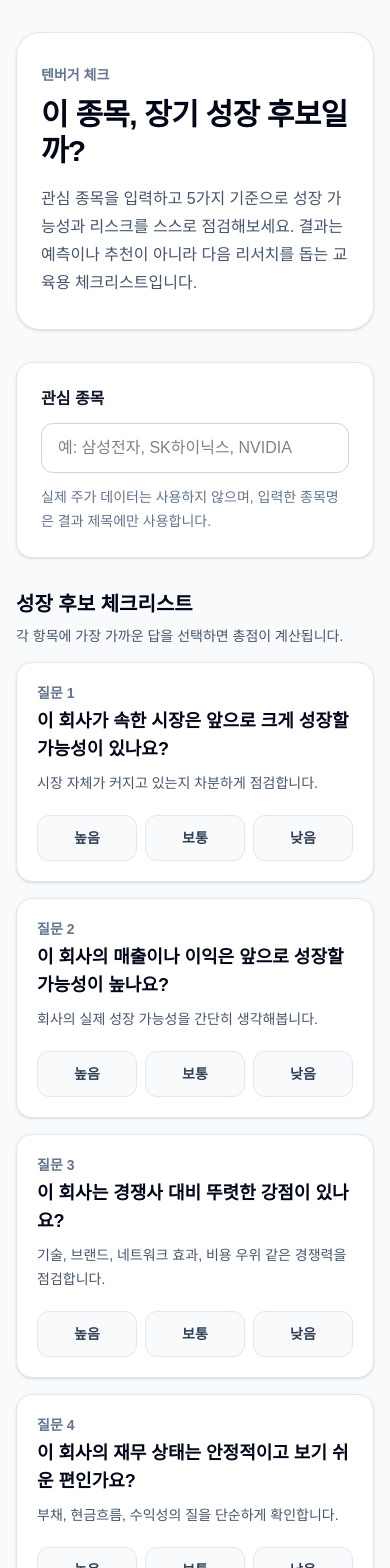
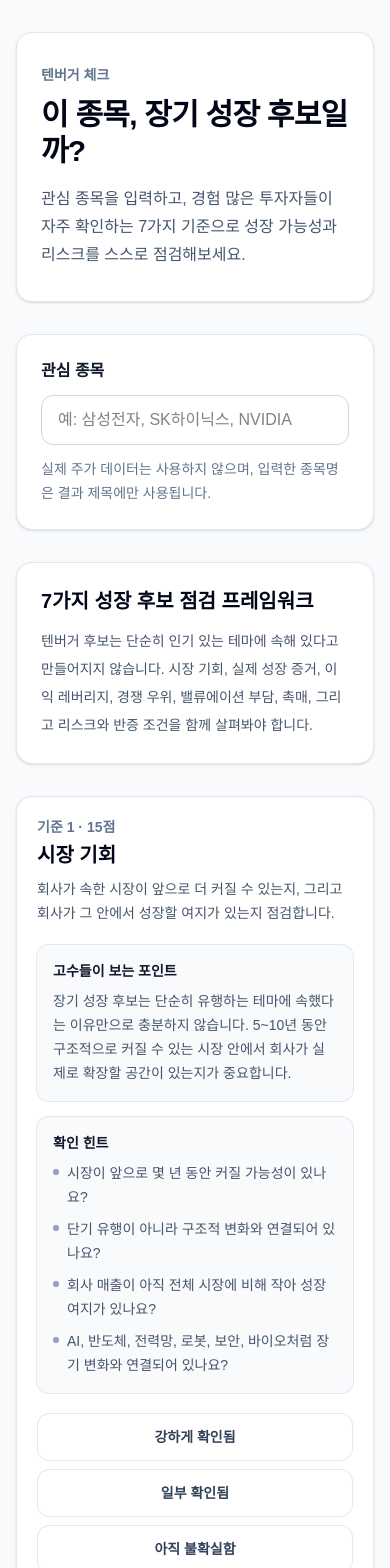
Before and after one commit to westtrain/tenbagger-check, a Next.js app: page / in a window 390 px wide. Shown: the top 1568 px of the page. Built offline with nearby package versions, Linux system fonts and the light colour scheme.

Commit message:
Upgrade app to advanced tenbagger framework

```diff
--- a/app/page.tsx
+++ b/app/page.tsx
@@ -2,81 +2,186 @@
 
 import { useMemo, useState } from "react";
 
-type ChoiceValue = "high" | "medium" | "low";
+type AnswerKey = "strong" | "partial" | "unclear" | "low" | "normal" | "high";
 
-type Question = {
+type ChecklistOption = {
+  key: AnswerKey;
+  label: string;
+  score: number;
+};
+
+type ChecklistCard = {
   id: string;
   title: string;
+  weight: number;
   description: string;
-  choices: {
-    label: string;
-    value: ChoiceValue;
-    score: number;
-  }[];
+  expertPoint: string;
+  hints: string[];
+  options: ChecklistOption[];
+  researchSuggestion: string;
 };
 
-const questions: Question[] = [
+const standardOptions = (fullScore: number): ChecklistOption[] => [
+  { key: "strong", label: "강하게 확인됨", score: fullScore },
+  { key: "partial", label: "일부 확인됨", score: Math.ceil(fullScore / 2) },
+  { key: "unclear", label: "아직 불확실함", score: 0 },
+];
+
+const checklistCards: ChecklistCard[] = [
   {
-    id: "marketGrowth",
-    title: "이 회사가 속한 시장은 앞으로 크게 성장할 가능성이 있나요?",
-    description: "시장 자체가 커지고 있는지 차분하게 점검합니다.",
-    choices: [
-      { label: "높음", value: "high", score: 20 },
-      { label: "보통", value: "medium", score: 10 },
-      { label: "낮음", value: "low", score: 0 },
+    id: "marketOpportunity",
+    title: "시장 기회",
+    weight: 15,
+    description:
+      "회사가 속한 시장이 앞으로 더 커질 수 있는지, 그리고 회사가 그 안에서 성장할 여지가 있는지 점검합니다.",
+    expertPoint:
+      "장기 성장 후보는 단순히 유행하는 테마에 속했다는 이유만으로 충분하지 않습니다. 5~10년 동안 구조적으로 커질 수 있는 시장 안에서 회사가 실제로 확장할 공간이 있는지가 중요합니다.",
+    hints: [
+      "시장이 앞으로 몇 년 동안 커질 가능성이 있나요?",
+      "단기 유행이 아니라 구조적 변화와 연결되어 있나요?",
+      "회사 매출이 아직 전체 시장에 비해 작아 성장 여지가 있나요?",
+      "AI, 반도체, 전력망, 로봇, 보안, 바이오처럼 장기 변화와 연결되어 있나요?",
     ],
+    options: standardOptions(15),
+    researchSuggestion:
+      "시장 규모, 장기 성장률, 산업 리포트, 주요 수요처를 추가로 확인해보세요.",
   },
   {
-    id: "companyGrowth",
-    title: "이 회사의 매출이나 이익은 앞으로 성장할 가능성이 높나요?",
-    description: "회사의 실제 성장 가능성을 간단히 생각해봅니다.",
-    choices: [
-      { label: "높음", value: "high", score: 20 },
-      { label: "보통", value: "medium", score: 10 },
-      { label: "낮음", value: "low", score: 0 },
+    id: "growthEvidence",
+    title: "성장 증거",
+    weight: 20,
+    description:
+      "좋은 이야기만 있는지, 실제 숫자와 사건으로 성장 근거가 확인되는지 살펴봅니다.",
+    expertPoint:
+      "성장주는 스토리만으로는 부족합니다. 매출, 수주, 고객 수, 신제품, 해외 진출처럼 확인 가능한 증거가 함께 있어야 합니다.",
+    hints: [
+      "최근 매출이 꾸준히 증가하고 있나요?",
+      "신규 고객이나 대형 계약이 확인되나요?",
+      "수주잔고나 판매량 증가가 보이나요?",
+      "신제품이나 신사업이 실제 매출로 이어지고 있나요?",
     ],
+    options: standardOptions(20),
+    researchSuggestion:
+      "최근 매출 추이, 수주잔고, 신규 고객, 실적 발표 자료를 확인해보세요.",
+  },
+  {
+    id: "profitLeverage",
+    title: "이익 레버리지",
+    weight: 15,
+    description:
+      "매출이 늘어날 때 이익이 더 빠르게 늘어날 수 있는 사업 구조인지 점검합니다.",
+    expertPoint:
+      "큰 폭의 장기 성장은 매출 증가만으로는 부족한 경우가 많습니다. 매출이 늘수록 영업이익률도 함께 좋아지는 구조가 중요합니다.",
+    hints: [
+      "매출 증가와 함께 영업이익률이 개선되고 있나요?",
+      "고정비 부담이 줄면 이익률이 좋아질 수 있나요?",
+      "규모의 경제가 작동하는 사업인가요?",
+      "가격 결정력이나 원가 절감 여지가 있나요?",
+    ],
+    options: standardOptions(15),
+    researchSuggestion:
+      "영업이익률 변화, 원가 구조, 고정비 비중, 가격 결정력을 확인해보세요.",
   },
   {
     id: "competitiveAdvantage",
-    title: "이 회사는 경쟁사 대비 뚜렷한 강점이 있나요?",
-    description: "기술, 브랜드, 네트워크 효과, 비용 우위 같은 경쟁력을 점검합니다.",
-    choices: [
-      { label: "높음", value: "high", score: 20 },
-      { label: "보통", value: "medium", score: 10 },
-      { label: "낮음", value: "low", score: 0 },
+    title: "경쟁 우위",
+    weight: 15,
+    description:
+      "경쟁사가 쉽게 따라오기 어려운 강점이 있는지 확인합니다.",
+    expertPoint:
+      "좋은 산업에 있다고 해서 모든 회사가 같은 성과를 내지는 않습니다. 시간이 지나도 유지될 수 있는 기술, 브랜드, 비용, 고객 관계 같은 우위가 필요합니다.",
+    hints: [
+      "기술 장벽이나 특허가 있나요?",
+      "고객이 쉽게 다른 회사로 옮기기 어려운가요?",
+      "브랜드, 원가 경쟁력, 점유율 우위가 있나요?",
+      "공급망에서 중요한 위치를 차지하고 있나요?",
     ],
+    options: standardOptions(15),
+    researchSuggestion:
+      "경쟁사 비교, 기술 장벽, 고객 고착도, 시장 점유율을 확인해보세요.",
   },
   {
-    id: "financialQuality",
-    title: "이 회사의 재무 상태는 안정적이고 보기 쉬운 편인가요?",
-    description: "부채, 현금흐름, 수익성의 질을 단순하게 확인합니다.",
-    choices: [
-      { label: "높음", value: "high", score: 20 },
-      { label: "보통", value: "medium", score: 10 },
-      { label: "낮음", value: "low", score: 0 },
+    id: "valuationRisk",
+    title: "밸류에이션 부담",
+    weight: 15,
+    description:
+      "좋은 회사라도 이미 너무 비싸게 평가되어 있다면 투자 성과가 낮아질 수 있습니다.",
+    expertPoint:
+      "좋은 회사와 좋은 진입 조건은 다릅니다. 시장의 기대가 현재 가격에 얼마나 반영되어 있는지 차분히 확인해야 합니다.",
+    hints: [
+      "최근 주가가 이미 크게 올랐나요?",
+      "PER, PSR, PBR 같은 지표가 과거보다 높아졌나요?",
+      "동종 업계와 비교해 과도하게 비싸 보이나요?",
+      "실적이 조금만 흔들려도 하락 위험이 커질 수 있나요?",
     ],
+    options: [
+      { key: "low", label: "부담 낮음", score: 15 },
+      { key: "normal", label: "보통", score: 8 },
+      { key: "high", label: "부담 높음", score: 0 },
+    ],
+    researchSuggestion:
+      "현재 밸류에이션, 과거 평균, 동종 업계 비교, 기대감 반영 정도를 확인해보세요.",
   },
   {
-    id: "entryRisk",
-    title: "현재 가격에 이미 기대감이 많이 반영되어 있다고 보나요?",
-    description: "좋은 회사라도 너무 비싸게 접근하면 장기 수익률이 낮아질 수 있습니다.",
-    choices: [
-      { label: "낮음", value: "low", score: 20 },
-      { label: "보통", value: "medium", score: 10 },
-      { label: "높음", value: "high", score: 0 },
+    id: "catalysts",
+    title: "촉매",
+    weight: 10,
+    description:
+      "시장이 회사를 다시 평가하게 만들 수 있는 구체적 사건이 있는지 봅니다.",
+    expertPoint:
+      "좋은 회사라도 시장이 알아보지 못하면 오랜 시간이 필요할 수 있습니다. 신제품, 대형 고객, 실적 전환 같은 촉매는 투자 아이디어를 더 구체적으로 만들어 줍니다.",
+    hints: [
+      "신제품 출시가 예정되어 있나요?",
+      "대형 고객 확보 가능성이 있나요?",
+      "흑자 전환이나 이익 급증 가능성이 있나요?",
+      "산업 사이클 회복이나 공급 부족 흐름이 있나요?",
     ],
+    options: standardOptions(10),
+    researchSuggestion:
+      "신제품 일정, 실적 변곡점, 대형 고객, 산업 사이클 회복 가능성을 확인해보세요.",
+  },
+  {
+    id: "riskCheck",
+    title: "리스크와 반증 조건",
+    weight: 10,
+    description:
+      "내 생각이 틀렸다고 판단해야 할 신호가 무엇인지 미리 정리합니다.",
+    expertPoint:
+      "좋은 분석은 장점만 보는 것이 아닙니다. 어떤 일이 생기면 투자 아이디어가 약해지는지 미리 정해두는 과정이 중요합니다.",
+    hints: [
+      "매출 성장 둔화가 나타나면 어떻게 판단할 건가요?",
+      "마진이 악화되면 아이디어가 약해지나요?",
+      "주요 고객 이탈 가능성은 없나요?",
+      "경쟁 심화나 기술 변화 위험은 없나요?",
+      "내 생각이 틀렸다는 경고 신호를 명확히 말할 수 있나요?",
+    ],
+    options: [
+      { key: "strong", label: "리스크를 명확히 이해함", score: 10 },
+      { key: "partial", label: "일부만 이해함", score: 5 },
+      { key: "unclear", label: "거의 점검하지 못함", score: 0 },
+    ],
+    researchSuggestion:
+      "아이디어가 틀렸다고 볼 수 있는 경고 신호를 먼저 정리해보세요.",
   },
 ];
 
 const disclaimer =
-  "이 서비스는 투자 추천이 아닙니다. 제공하는 점수와 해석은 사용자의 자기 점검을 돕기 위한 참고 정보입니다. 모든 투자 판단과 책임은 투자자 본인에게 있습니다.";
+  "이 서비스는 투자 추천이 아닙니다. 제공되는 점수와 해석은 사용자의 자기 점검을 돕기 위한 참고 정보입니다. 모든 투자 판단과 책임은 사용자 본인에게 있습니다.";
 
-function getResult(score: number) {
+const noDataNotices = [
+  "실시간 주가 데이터를 사용하지 않습니다.",
+  "재무제표를 자동 분석하지 않습니다.",
+  "AI 분석이나 외부 주식 API를 사용하지 않습니다.",
+  "미래 수익률을 예측하지 않습니다.",
+  "점수는 사용자의 자기 평가에만 기반합니다.",
+];
+
+function getScoreResult(score: number) {
   if (score >= 80) {
     return {
       label: "강한 검토 후보",
       interpretation:
-        "성장성, 경쟁력, 재무 안정성 측면에서 긍정적인 응답이 많습니다. 다만 높은 점수도 투자 추천은 아니며, 추가 조사할 만한 후보라는 뜻에 가깝습니다.",
+        "여러 핵심 기준에서 긍정적인 답변이 많습니다. 다만 이 결과는 예측이나 권유가 아니며, 더 깊은 자료 확인이 필요한 후보라는 뜻에 가깝습니다.",
     };
   }
 
@@ -84,7 +189,7 @@ function getResult(score: number) {
     return {
       label: "관심 후보",
       interpretation:
-        "일부 긍정적인 요소가 있지만 아직 확인해야 할 부분이 남아 있습니다. 실제 판단 전에는 재무 지표, 산업 전망, 가격 부담을 더 점검해야 합니다.",
+        "일부 매력적인 요소가 있지만 아직 확인해야 할 부분이 남아 있습니다. 약한 영역을 중심으로 추가 조사를 진행하는 것이 좋습니다.",
     };
   }
 
@@ -92,66 +197,64 @@ function getResult(score: number) {
     return {
       label: "추가 근거 필요",
       interpretation:
-        "장기 성장 후보로 보기에는 근거가 충분하지 않을 수 있습니다. 성장성이나 경쟁 우위가 분명한지 더 신중하게 확인해보는 편이 좋습니다.",
+        "아이디어는 흥미로울 수 있지만 현재 답변만으로는 근거가 충분하지 않습니다. 테마나 최근 분위기만으로 판단하지 않도록 주의가 필요합니다.",
     };
   }
 
   return {
     label: "신중 검토 필요",
     interpretation:
-      "현재 응답만 기준으로는 장기 성장 후보로 보기 어렵습니다. 관심을 유지하더라도 판단 전에 더 많은 근거가 필요합니다.",
+      "현재 답변 기준으로는 장기 성장 후보로 보기 어렵습니다. 관심을 유지하더라도 더 많은 근거와 리스크 점검이 필요합니다.",
   };
 }
 
 export default function Home() {
   const [stockName, setStockName] = useState("");
-  const [answers, setAnswers] = useState<Record<string, ChoiceValue>>({});
+  const [answers, setAnswers] = useState<Record<string, AnswerKey>>({});
 
-  const selectedChoices = useMemo(
-    () =>
-      questions
-        .map((question) =>
-          question.choices.find((choice) => choice.value === answers[question.id]),
-        )
-        .filter((choice) => choice !== undefined),
-    [answers],
+  const answeredCards = checklistCards
+    .map((card) => {
+      const selectedKey = answers[card.id];
+      const selectedOption = card.options.find((option) => option.key === selectedKey);
+
+      return selectedOption ? { card, selectedOption } : undefined;
+    })
+    .filter((answer): answer is { card: ChecklistCard; selectedOption: ChecklistOption } =>
+      Boolean(answer),
+    );
+
+  const score = useMemo(
+    () => answeredCards.reduce((total, answer) => total + answer.selectedOption.score, 0),
+    [answeredCards],
   );
 
-  const score = selectedChoices.reduce((total, choice) => total + choice.score, 0);
-  const isComplete = stockName.trim().length > 0 && selectedChoices.length === questions.length;
-  const result = getResult(score);
+  const isComplete =
+    stockName.trim().length > 0 && answeredCards.length === checklistCards.length;
+  const result = getScoreResult(score);
 
-  const strengths = questions
-    .filter((question) => {
-      const selectedChoice = question.choices.find(
-        (choice) => choice.value === answers[question.id],
-      );
+  const strongestAreas = answeredCards
+    .filter(({ card, selectedOption }) => selectedOption.score / card.weight >= 0.8)
+    .map(({ card }) => card.title);
 
-      return selectedChoice && selectedChoice.score >= 20;
-    })
-    .map((question) => question.title);
+  const weakestAreas = answeredCards
+    .filter(({ card, selectedOption }) => selectedOption.score / card.weight <= 0.5)
+    .map(({ card }) => card.title);
 
-  const cautions = questions
-    .filter((question) => {
-      const selectedChoice = question.choices.find(
-        (choice) => choice.value === answers[question.id],
-      );
-
-      return selectedChoice && selectedChoice.score <= 10;
-    })
-    .map((question) => question.title);
+  const researchSuggestions = checklistCards
+    .filter((card) => weakestAreas.includes(card.title))
+    .map((card) => card.researchSuggestion);
 
   return (
     <main className="min-h-screen bg-slate-50 px-4 py-8 text-slate-950 sm:px-6 lg:px-8">
       <div className="mx-auto flex w-full max-w-5xl flex-col gap-8">
-        <header className="rounded-3xl border border-slate-200 bg-white px-6 py-8 shadow-sm sm:px-8">
+        <header className="rounded-2xl border border-slate-200 bg-white px-6 py-8 shadow-sm sm:px-8">
           <p className="text-sm font-semibold text-slate-500">텐버거 체크</p>
           <h1 className="mt-3 max-w-3xl text-3xl font-bold tracking-tight text-slate-950 sm:text-5xl">
             이 종목, 장기 성장 후보일까?
           </h1>
           <p className="mt-4 max-w-3xl text-base leading-7 text-slate-600 sm:text-lg">
-            관심 종목을 입력하고 5가지 기준으로 성장 가능성과 리스크를 스스로 점검해보세요.
-            결과는 예측이나 추천이 아니라 다음 리서치를 돕는 교육용 체크리스트입니다.
+            관심 종목을 입력하고, 경험 많은 투자자들이 자주 확인하는 7가지 기준으로
+            성장 가능성과 리스크를 스스로 점검해보세요.
           </p>
         </header>
 
@@ -168,56 +271,79 @@ export default function Home() {
             className="mt-3 w-full rounded-xl border border-slate-300 bg-white px-4 py-3 text-base outline-none transition focus:border-slate-700 focus:ring-4 focus:ring-slate-200"
           />
           <p className="mt-3 text-sm leading-6 text-slate-500">
-            실제 주가 데이터는 사용하지 않으며, 입력한 종목명은 결과 제목에만 사용합니다.
+            실제 주가 데이터는 사용하지 않으며, 입력한 종목명은 결과 제목에만 사용됩니다.
+          </p>
+        </section>
+
+        <section className="rounded-2xl border border-slate-200 bg-white p-6 shadow-sm sm:p-8">
+          <h2 className="text-xl font-bold text-slate-950">7가지 성장 후보 점검 프레임워크</h2>
+          <p className="mt-3 text-sm leading-7 text-slate-600 sm:text-base">
+            텐버거 후보는 단순히 인기 있는 테마에 속해 있다고 만들어지지 않습니다. 시장
+            기회, 실제 성장 증거, 이익 레버리지, 경쟁 우위, 밸류에이션 부담, 촉매,
+            그리고 리스크와 반증 조건을 함께 살펴봐야 합니다.
           </p>
         </section>
 
         <section className="grid gap-4">
-          <div>
-            <h2 className="text-xl font-bold text-slate-950">성장 후보 체크리스트</h2>
-            <p className="mt-2 text-sm text-slate-600">
-              각 항목에 가장 가까운 답을 선택하면 총점이 계산됩니다.
-            </p>
-          </div>
-
-          {questions.map((question, index) => (
+          {checklistCards.map((card, index) => (
             <article
-              key={question.id}
+              key={card.id}
               className="rounded-2xl border border-slate-200 bg-white p-5 shadow-sm sm:p-6"
             >
-              <div className="flex flex-col gap-2 sm:flex-row sm:items-start sm:justify-between">
+              <div className="flex flex-col gap-3 sm:flex-row sm:items-start sm:justify-between">
                 <div>
-                  <p className="text-sm font-semibold text-slate-500">질문 {index + 1}</p>
-                  <h3 className="mt-1 text-lg font-semibold leading-7 text-slate-950">
-                    {question.title}
+                  <p className="text-sm font-semibold text-slate-500">
+                    기준 {index + 1} · {card.weight}점
+                  </p>
+                  <h3 className="mt-1 text-xl font-bold leading-7 text-slate-950">
+                    {card.title}
                   </h3>
-                  <p className="mt-2 text-sm leading-6 text-slate-600">
-                    {question.description}
-                  </p>
+                  <p className="mt-2 text-sm leading-6 text-slate-600">{card.description}</p>
                 </div>
               </div>
 
-              <div className="mt-5 grid grid-cols-3 gap-2 sm:max-w-md">
-                {question.choices.map((choice) => {
-                  const isSelected = answers[question.id] === choice.value;
+              <div className="mt-5 grid gap-4 lg:grid-cols-[1fr_1fr]">
+                <div className="rounded-xl bg-slate-50 p-4 ring-1 ring-slate-200">
+                  <h4 className="text-sm font-semibold text-slate-900">
+                    고수들이 보는 포인트
+                  </h4>
+                  <p className="mt-2 text-sm leading-6 text-slate-600">{card.expertPoint}</p>
+                </div>
+
+                <div className="rounded-xl bg-slate-50 p-4 ring-1 ring-slate-200">
+                  <h4 className="text-sm font-semibold text-slate-900">확인 힌트</h4>
+                  <ul className="mt-2 space-y-2 text-sm leading-6 text-slate-600">
+                    {card.hints.map((hint) => (
+                      <li key={hint} className="flex gap-2">
+                        <span className="mt-2 h-1.5 w-1.5 shrink-0 rounded-full bg-slate-400" />
+                        <span>{hint}</span>
+                      </li>
+                    ))}
+                  </ul>
+                </div>
+              </div>
+
+              <div className="mt-5 grid gap-2 sm:grid-cols-3">
+                {card.options.map((option) => {
+                  const isSelected = answers[card.id] === option.key;
 
                   return (
                     <button
-                      key={choice.value}
+                      key={option.key}
                       type="button"
                       onClick={() =>
                         setAnswers((currentAnswers) => ({
                           ...currentAnswers,
-                          [question.id]: choice.value,
+                          [card.id]: option.key,
                         }))
                       }
-                      className={`rounded-xl border px-3 py-3 text-sm font-semibold transition ${
+                      className={`min-h-12 rounded-xl border px-3 py-3 text-sm font-semibold transition ${
                         isSelected
                           ? "border-slate-900 bg-slate-900 text-white shadow-sm"
-                          : "border-slate-200 bg-slate-50 text-slate-700 hover:border-slate-400 hover:bg-white"
+                          : "border-slate-200 bg-white text-slate-700 hover:border-slate-400 hover:bg-slate-50"
                       }`}
                     >
-                      {choice.label}
+                      {option.label}
                     </button>
                   );
                 })}
@@ -227,10 +353,10 @@ export default function Home() {
         </section>
 
         <section className="rounded-2xl border border-slate-200 bg-white p-6 shadow-sm sm:p-8">
-          <h2 className="text-xl font-bold text-slate-950">점검 결과</h2>
+          <h2 className="text-xl font-bold text-slate-950">자기 점검 결과</h2>
 
           {isComplete ? (
-            <div className="mt-5 grid gap-6 lg:grid-cols-[220px_1fr]">
+            <div className="mt-5 grid gap-6 lg:grid-cols-[240px_1fr]">
               <div className="rounded-2xl border border-slate-200 bg-slate-50 p-5">
                 <p className="text-sm font-semibold text-slate-500">{stockName.trim()}</p>
                 <p className="mt-3 text-5xl font-bold tracking-tight text-slate-950">
@@ -247,22 +373,39 @@ export default function Home() {
 
                 <div className="grid gap-4 sm:grid-cols-2">
                   <div className="rounded-xl border border-slate-200 p-4">
-                    <h3 className="font-semibold text-slate-950">강점으로 볼 수 있는 항목</h3>
+                    <h3 className="font-semibold text-slate-950">강점 영역</h3>
                     <p className="mt-2 text-sm leading-6 text-slate-600">
-                      {strengths.length > 0
-                        ? strengths.join(" / ")
-                        : "뚜렷한 강점 항목이 아직 선택되지 않았습니다."}
+                      {strongestAreas.length > 0
+                        ? strongestAreas.join(" / ")
+                        : "뚜렷한 강점 영역은 아직 확인되지 않았습니다."}
                     </p>
                   </div>
 
                   <div className="rounded-xl border border-slate-200 p-4">
-                    <h3 className="font-semibold text-slate-950">주의해서 볼 항목</h3>
+                    <h3 className="font-semibold text-slate-950">약점 영역</h3>
                     <p className="mt-2 text-sm leading-6 text-slate-600">
-                      {cautions.length > 0
-                        ? cautions.join(" / ")
-                        : "현재 답변 기준으로 큰 주의 항목은 적습니다. 그래도 추가 확인은 필요합니다."}
+                      {weakestAreas.length > 0
+                        ? weakestAreas.join(" / ")
+                        : "현재 답변 기준으로 큰 약점은 적어 보입니다. 그래도 외부 자료로 사실을 확인해보세요."}
                     </p>
                   </div>
+                </div>
+
+                <div className="rounded-xl border border-slate-200 p-4">
+                  <h3 className="font-semibold text-slate-950">추가 조사 제안</h3>
+                  <ul className="mt-2 space-y-2 text-sm leading-6 text-slate-600">
+                    {(researchSuggestions.length > 0
+                      ? researchSuggestions
+                      : [
+                          "추가로 재무제표, 산업 리포트, 실적 발표 자료, 경쟁사 비교를 확인해보세요.",
+                        ]
+                    ).map((suggestion) => (
+                      <li key={suggestion} className="flex gap-2">
+                        <span className="mt-2 h-1.5 w-1.5 shrink-0 rounded-full bg-slate-400" />
+                        <span>{suggestion}</span>
+                      </li>
+                    ))}
+                  </ul>
                 </div>
 
                 <p className="rounded-xl bg-amber-50 p-4 text-sm leading-6 text-amber-900 ring-1 ring-amber-200">
@@ -272,7 +415,7 @@ export default function Home() {
             </div>
           ) : (
             <p className="mt-4 rounded-xl bg-slate-50 p-5 text-sm leading-6 text-slate-600 ring-1 ring-slate-200">
-              종목명을 입력하고 체크리스트에 답하면 점수가 표시됩니다.
+              종목명을 입력하고 7가지 기준을 모두 점검하면 결과가 표시됩니다.
             </p>
           )}
         </section>
@@ -280,16 +423,12 @@ export default function Home() {
         <section className="rounded-2xl border border-slate-200 bg-white p-6 shadow-sm sm:p-8">
           <h2 className="text-lg font-bold text-slate-950">중요 안내</h2>
           <p className="mt-3 text-sm leading-6 text-slate-600">{disclaimer}</p>
-          <ul className="mt-4 grid gap-2 text-sm leading-6 text-slate-600 sm:grid-cols-3">
-            <li className="rounded-xl bg-slate-50 p-3 ring-1 ring-slate-200">
-              실시간 주가 데이터를 사용하지 않습니다.
-            </li>
-            <li className="rounded-xl bg-slate-50 p-3 ring-1 ring-slate-200">
-              미래 수익률을 예측하지 않습니다.
-            </li>
-            <li className="rounded-xl bg-slate-50 p-3 ring-1 ring-slate-200">
-              매매 판단은 사용자가 직접 해야 합니다.
-            </li>
+          <ul className="mt-4 grid gap-2 text-sm leading-6 text-slate-600 sm:grid-cols-2 lg:grid-cols-3">
+            {noDataNotices.map((notice) => (
+              <li key={notice} className="rounded-xl bg-slate-50 p-3 ring-1 ring-slate-200">
+                {notice}
+              </li>
+            ))}
           </ul>
         </section>
       </div>
```
